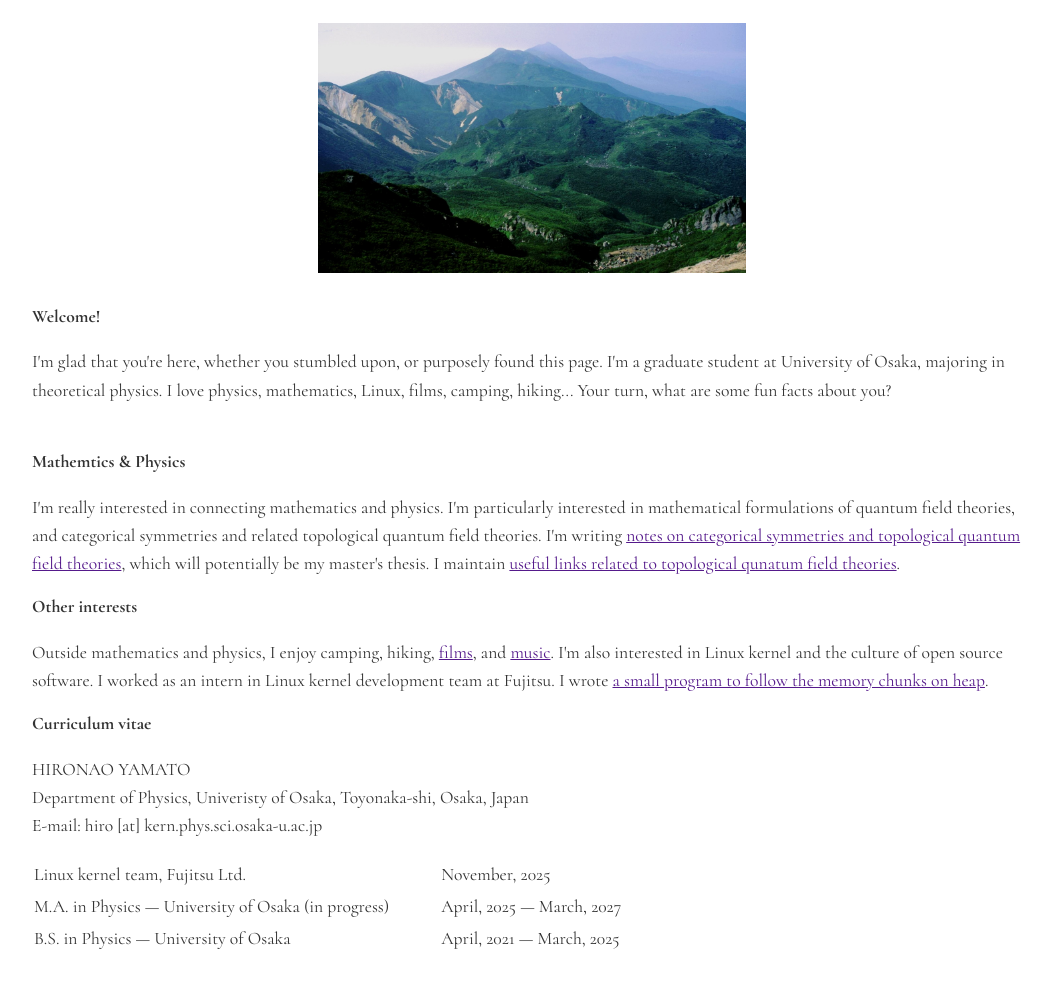
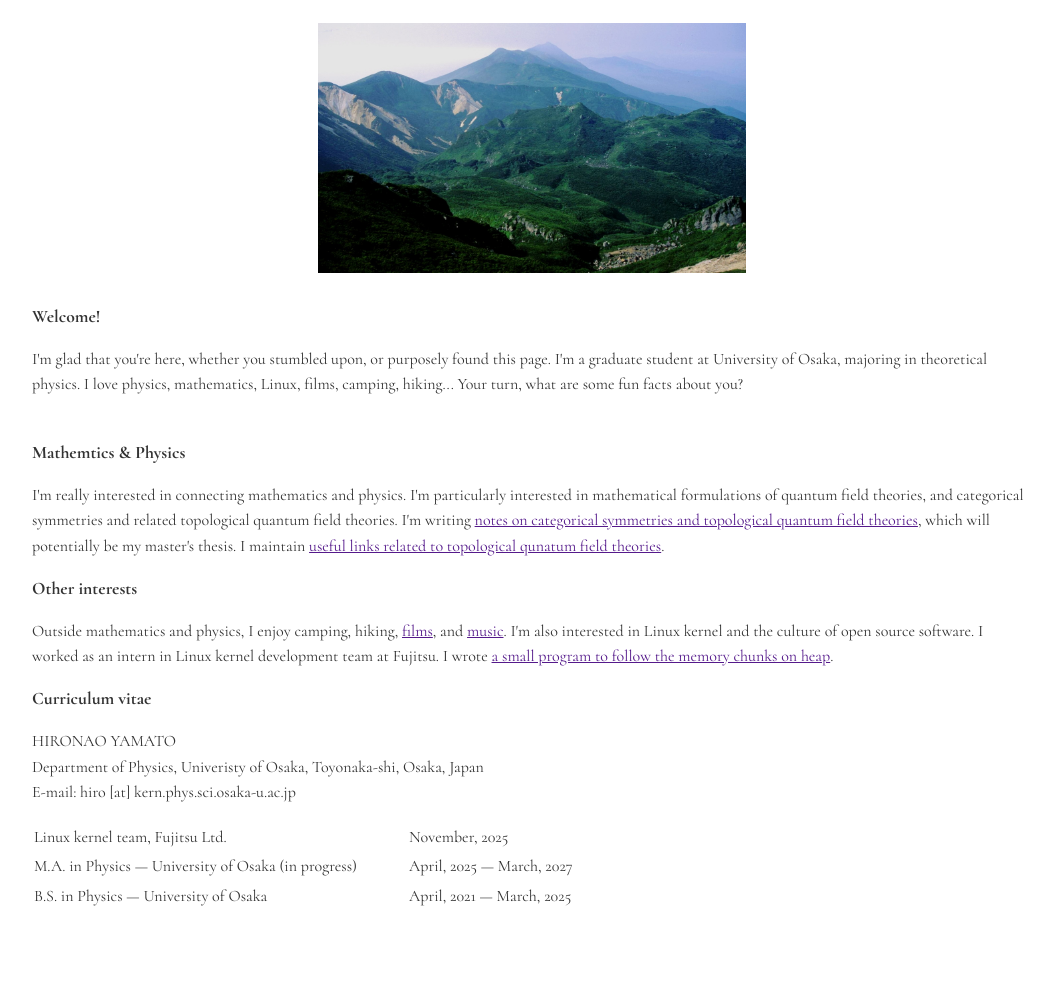
Before and after one commit to hironaoyamato/hironaoyamato.github.io, a plain HTML site: page index.html in a window 1280 px wide. Shown: the part 59-1045 px from the top of the page, without its empty margins (108-1171 px from the left). After the commit the page ends 1002 px from the top, so only its background shows below. Drawn offline with Linux system fonts and the light colour scheme.

Commit message:
Update index.html

```diff
--- a/index.html
+++ b/index.html
@@ -67,12 +67,12 @@
     .dot.active { background-color: rgba(255,255,255,0.85); }
 
     .content h2 { font-size: 1.1em; margin-bottom: 15px; /* text-align: center;  */}
-    .content p  { font-size: 1.1em; margin-bottom: 15px; }
+    .content p  { font-size: 1em; margin-bottom: 15px; }
 
     td {
 	  padding-right: 50px;
 	  padding-left :0px;
-	  font-size: 1.1em;
+	  font-size: 1em;
     }
   </style>
 </head>
```
